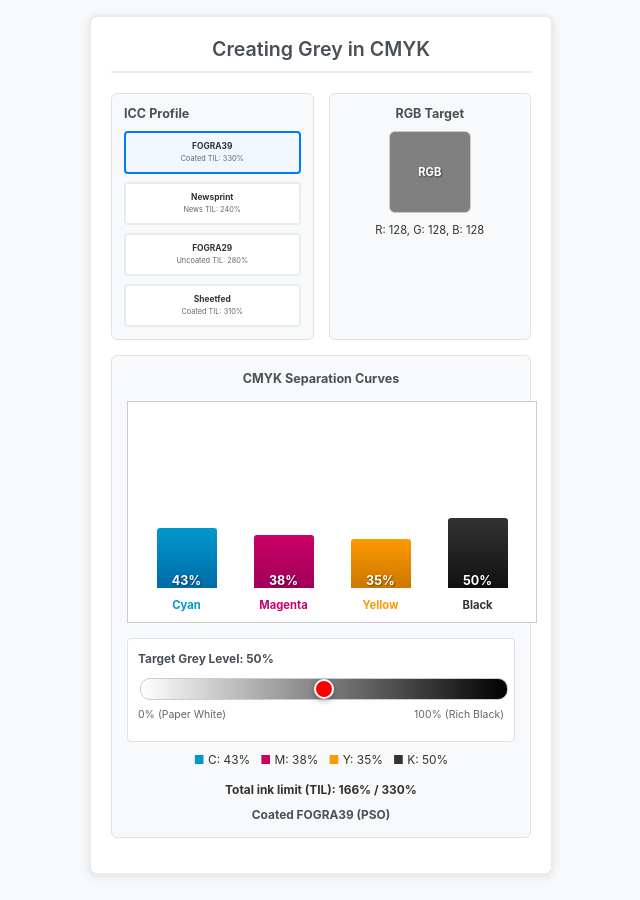
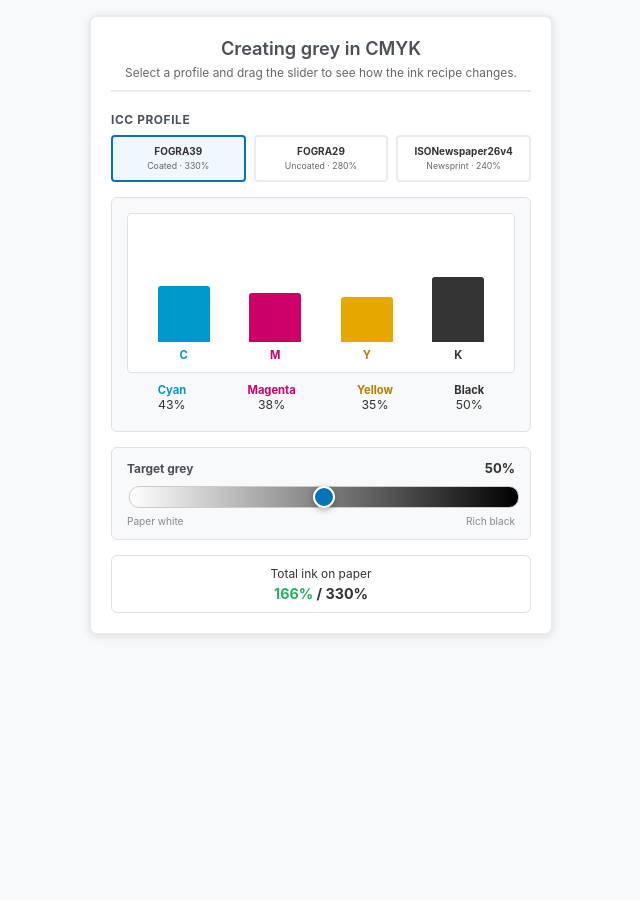
Before and after one commit to Leigh-code/Canvas, a Jekyll site: the page docs/grey-ramp.html, which Jekyll copies as it is, in a window 1280 px wide. Shown: the whole page, without its empty margins (319-959 px from the left). Built offline with Jekyll 4.4.1, drawn with Linux system fonts in a browser that asks for light colours.

Commit message:
Update grey-ramp.html

```diff
--- a/docs/grey-ramp.html
+++ b/docs/grey-ramp.html
@@ -33,34 +33,33 @@
 
         .header h1 {
             margin: 0;
-            font-size: 1.4em;
+            font-size: 1.3em;
             font-weight: 600;
             color: #495057;
         }
 
-        .main-layout {
-            display: grid;
-            grid-template-columns: 1fr 1fr;
-            gap: 15px;
+        .header p {
+            margin: 6px 0 0;
+            font-size: 0.85em;
+            color: #666;
+        }
+
+        /* Profile selector */
+        .profile-section {
             margin-bottom: 15px;
         }
 
-        .profile-section {
-            background: #f8f9fa;
-            border: 1px solid #dee2e6;
-            border-radius: 6px;
-            padding: 12px;
-        }
-
         .profile-section h4 {
-            margin: 0 0 10px 0;
-            font-size: 0.9em;
+            margin: 0 0 8px 0;
+            font-size: 0.85em;
             color: #495057;
+            text-transform: uppercase;
+            letter-spacing: 0.05em;
         }
 
         .profile-grid {
             display: grid;
-            grid-template-columns: 1fr;
+            grid-template-columns: repeat(3, 1fr);
             gap: 8px;
         }
 
@@ -68,63 +67,34 @@
             background: white;
             border: 2px solid #e9ecef;
             border-radius: 4px;
-            padding: 8px;
+            padding: 8px 6px;
             cursor: pointer;
-            transition: all 0.3s ease;
             text-align: center;
             font-size: 0.75em;
+            transition: all 0.2s ease;
         }
 
         .profile-card:hover {
-            border-color: #007bff;
-            transform: translateY(-1px);
+            border-color: #0374B5;
         }
 
         .profile-card.active {
-            border-color: #007bff;
+            border-color: #0374B5;
             background: #f0f7ff;
         }
 
         .profile-card strong {
             display: block;
-            font-size: 0.8em;
+            font-size: 0.95em;
+            margin-bottom: 2px;
         }
 
         .profile-card small {
-            font-size: 0.7em;
             color: #666;
         }
 
-        .rgb-section {
-            background: #f8f9fa;
-            border: 1px solid #dee2e6;
-            border-radius: 6px;
-            padding: 12px;
-            text-align: center;
-        }
-
-        .rgb-section h4 {
-            margin: 0 0 10px 0;
-            font-size: 0.9em;
-            color: #495057;
-        }
-
-        .colour-swatch {
-            width: 80px;
-            height: 80px;
-            margin: 0 auto 10px;
-            border-radius: 6px;
-            border: 1px solid #ccc;
-            display: flex;
-            align-items: center;
-            justify-content: center;
-            color: white;
-            font-weight: bold;
-            text-shadow: 1px 1px 2px rgba(0,0,0,0.5);
-            font-size: 0.8em;
-        }
-
-        .curves-section {
+        /* Bar chart */
+        .chart-section {
             background: #f8f9fa;
             border: 1px solid #dee2e6;
             border-radius: 6px;
@@ -132,24 +102,88 @@
             margin-bottom: 15px;
         }
 
-        .curves-section h4 {
-            margin: 0 0 15px 0;
-            font-size: 0.9em;
-            color: #495057;
-            text-align: center;
+        .chart-container {
+            width: 100%;
+            height: 160px;
+            background: white;
+            border: 1px solid #dee2e6;
+            border-radius: 4px;
+            padding: 10px;
+            display: flex;
+            align-items: flex-end;
+            justify-content: space-around;
+            margin-bottom: 10px;
+            box-sizing: border-box;
         }
 
-        .slider-section {
-            margin-top: 15px;
-            padding: 10px;
-            background: white;
-            border-radius: 4px;
-            border: 1px solid #dee2e6;
+        .bar-group {
+            display: flex;
+            flex-direction: column;
+            align-items: center;
+            width: 70px;
         }
 
-        .slider-container {
-            position: relative;
-            margin: 10px 0;
+        .bar {
+            width: 52px;
+            transition: height 0.3s ease;
+            border-radius: 3px 3px 0 0;
+            min-height: 2px;
+        }
+
+        .bar-label {
+            font-size: 0.8em;
+            font-weight: bold;
+            margin-top: 6px;
+        }
+
+        .cyan-bar   { background: #0099cc; }
+        .magenta-bar { background: #cc0066; }
+        .yellow-bar  { background: #e6a800; }
+        .black-bar   { background: #333333; }
+
+        /* Values display */
+        .values-row {
+            display: flex;
+            justify-content: space-around;
+            text-align: center;
+            font-size: 0.8em;
+            margin-bottom: 4px;
+        }
+
+        .value-item span.label {
+            display: block;
+            font-weight: bold;
+        }
+
+        .value-item span.num {
+            font-size: 1.1em;
+        }
+
+        /* Slider */
+        .slider-section {
+            background: #f8f9fa;
+            border: 1px solid #dee2e6;
+            border-radius: 6px;
+            padding: 12px 15px;
+            margin-bottom: 15px;
+        }
+
+        .slider-label {
+            display: flex;
+            justify-content: space-between;
+            align-items: baseline;
+            margin-bottom: 8px;
+            font-size: 0.85em;
+        }
+
+        .slider-label strong {
+            color: #495057;
+        }
+
+        .slider-label span {
+            font-size: 1.1em;
+            font-weight: bold;
+            color: #333;
         }
 
         .grey-slider {
@@ -164,267 +198,186 @@
 
         .grey-slider::-webkit-slider-thumb {
             appearance: none;
-            width: 20px;
-            height: 20px;
+            width: 22px;
+            height: 22px;
             border-radius: 50%;
-            background: #ff0000;
+            background: #0374B5;
             cursor: pointer;
             border: 2px solid white;
             box-shadow: 0 2px 6px rgba(0,0,0,0.3);
         }
 
         .grey-slider::-moz-range-thumb {
-            width: 20px;
-            height: 20px;
+            width: 22px;
+            height: 22px;
             border-radius: 50%;
-            background: #ff0000;
+            background: #0374B5;
             cursor: pointer;
             border: 2px solid white;
             box-shadow: 0 2px 6px rgba(0,0,0,0.3);
         }
 
-        .slider-labels {
+        .slider-ends {
             display: flex;
             justify-content: space-between;
-            font-size: 0.75em;
-            color: #666;
-            margin-top: 5px;
+            font-size: 0.72em;
+            color: #888;
+            margin-top: 4px;
         }
 
-        .current-values {
+        /* TIL display */
+        .til-display {
+            background: white;
+            border: 1px solid #dee2e6;
+            border-radius: 6px;
+            padding: 10px 15px;
             text-align: center;
             font-size: 0.85em;
-            margin: 10px 0;
         }
 
-        .profile-name {
-            text-align: center;
+        .til-display .til-numbers {
+            font-size: 1.2em;
             font-weight: bold;
-            font-size: 0.85em;
-            color: #495057;
-            margin-top: 10px;
+            margin-top: 4px;
         }
 
-        .chart-container {
-            width: 100%;
-            height: 200px;
-            border: 1px solid #ccc;
-            margin-bottom: 15px;
-            position: relative;
-            background: white;
-            padding: 10px;
-            display: flex;
-            align-items: end;
-            justify-content: space-around;
-        }
-
-        .bar-group {
-            display: flex;
-            flex-direction: column;
-            align-items: center;
-            width: 80px;
-        }
-
-        .bar {
-            width: 60px;
-            transition: height 0.3s ease;
-            margin-bottom: 5px;
-            border-radius: 3px 3px 0 0;
-            position: relative;
-            display: flex;
-            align-items: end;
-            justify-content: center;
-            color: white;
-            font-weight: bold;
-            font-size: 0.9em;
-            text-shadow: 1px 1px 2px rgba(0,0,0,0.5);
-        }
-
-        .bar-label {
-            font-size: 0.8em;
-            font-weight: bold;
-            margin-top: 5px;
-        }
-
-        .cyan-bar {
-            background: linear-gradient(to top, #006ba8, #0099cc);
-        }
-
-        .magenta-bar {
-            background: linear-gradient(to top, #a0005a, #cc0066);
-        }
-
-        .yellow-bar {
-            background: linear-gradient(to top, #cc7700, #ff9900);
-        }
-
-        .black-bar {
-            background: linear-gradient(to top, #111111, #333333);
-        }
+        .til-ok    { color: #27ae60; }
+        .til-warn  { color: #e67e22; }
+        .til-over  { color: #e74c3c; }
 
         @media (max-width: 450px) {
-            .main-layout {
-                grid-template-columns: 1fr;
-            }
-
-            .container {
-                margin: 0;
-                border-radius: 0;
-                max-width: none;
-                padding: 15px;
-            }
-
-            body {
-                padding: 5px;
-            }
+            .container { border-radius: 0; max-width: none; padding: 15px; }
+            body { padding: 5px; }
         }
     </style>
 </head>
 <body>
 <div class="container">
+
     <div class="header">
-            <h1>Creating Grey in CMYK</h1>
+        <h1>Creating grey in CMYK</h1>
+        <p>Select a profile and drag the slider to see how the ink recipe changes.</p>
     </div>
 
-        <div class="main-layout">
     <div class="profile-section">
-                <h4>ICC Profile</h4>
+        <h4>ICC profile</h4>
         <div class="profile-grid">
             <div class="profile-card active" data-profile="fogra39">
                 <strong>FOGRA39</strong>
-                        <small>Coated TIL: 330%</small>
+                <small>Coated · 330%</small>
+            </div>
+            <div class="profile-card" data-profile="fogra29">
+                <strong>FOGRA29</strong>
+                <small>Uncoated · 280%</small>
             </div>
             <div class="profile-card" data-profile="newsprint">
-                        <strong>Newsprint</strong>
-                        <small>News TIL: 240%</small>
-                    </div>
-                    <div class="profile-card" data-profile="uncoated">
-                        <strong>FOGRA29</strong>
-                        <small>Uncoated TIL: 280%</small>
-                    </div>
-                    <div class="profile-card" data-profile="sheetfed">
-                        <strong>Sheetfed</strong>
-                        <small>Coated TIL: 310%</small>
+                <strong>ISONewspaper26v4</strong>
+                <small>Newsprint · 240%</small>
             </div>
         </div>
     </div>
 
-            <div class="rgb-section">
-                <h4>RGB Target</h4>
-                <div class="colour-swatch" id="rgbSwatch">RGB</div>
-                <div id="rgbValues" style="font-size: 0.8em;">R: 128, G: 128, B: 128</div>
+    <div class="chart-section">
+        <div class="chart-container">
+            <div class="bar-group">
+                <div id="cyanBar" class="bar cyan-bar"></div>
+                <div class="bar-label" style="color:#0099cc;">C</div>
+            </div>
+            <div class="bar-group">
+                <div id="magentaBar" class="bar magenta-bar"></div>
+                <div class="bar-label" style="color:#cc0066;">M</div>
+            </div>
+            <div class="bar-group">
+                <div id="yellowBar" class="bar yellow-bar"></div>
+                <div class="bar-label" style="color:#b37d00;">Y</div>
+            </div>
+            <div class="bar-group">
+                <div id="blackBar" class="bar black-bar"></div>
+                <div class="bar-label" style="color:#333;">K</div>
             </div>
         </div>
 
-        <div class="curves-section">
-            <h4>CMYK Separation Curves</h4>
-            <div class="chart-container">
-                <div class="bar-group">
-                    <div id="cyanBar" class="bar cyan-bar" style="height: 70px;">50%</div>
-                    <div class="bar-label" style="color: #0099cc;">Cyan</div>
+        <div class="values-row">
+            <div class="value-item">
+                <span class="label" style="color:#0099cc;">Cyan</span>
+                <span class="num" id="cyanVal">—</span>
             </div>
-                <div class="bar-group">
-                    <div id="magentaBar" class="bar magenta-bar" style="height: 56px;">40%</div>
-                    <div class="bar-label" style="color: #cc0066;">Magenta</div>
+            <div class="value-item">
+                <span class="label" style="color:#cc0066;">Magenta</span>
+                <span class="num" id="magentaVal">—</span>
             </div>
-                <div class="bar-group">
-                    <div id="yellowBar" class="bar yellow-bar" style="height: 49px;">35%</div>
-                    <div class="bar-label" style="color: #ff9900;">Yellow</div>
+            <div class="value-item">
+                <span class="label" style="color:#b37d00;">Yellow</span>
+                <span class="num" id="yellowVal">—</span>
             </div>
-                <div class="bar-group">
-                    <div id="blackBar" class="bar black-bar" style="height: 140px;">100%</div>
-                    <div class="bar-label" style="color: #333333;">Black</div>
+            <div class="value-item">
+                <span class="label" style="color:#333;">Black</span>
+                <span class="num" id="blackVal">—</span>
+            </div>
         </div>
     </div>
 
     <div class="slider-section">
-                <label style="font-size: 0.85em; font-weight: bold; color: #495057;">Target Grey Level: <span id="greyDisplay">50%</span></label>
-                <div class="slider-container">
+        <div class="slider-label">
+            <strong>Target grey</strong>
+            <span id="greyDisplay">50%</span>
+        </div>
         <input type="range" id="greySlider" class="grey-slider" min="0" max="100" value="50" step="1">
-                    <div class="slider-labels">
-                        <span>0% (Paper White)</span>
-                        <span>100% (Rich Black)</span>
-                    </div>
+        <div class="slider-ends">
+            <span>Paper white</span>
+            <span>Rich black</span>
         </div>
     </div>
 
-            <div class="current-values">
-                <span style="color: #0099cc;">■</span> C: <span id="cyanPercent">18%</span> &nbsp;
-                <span style="color: #cc0066;">■</span> M: <span id="magentaPercent">10%</span> &nbsp;
-                <span style="color: #ff9900;">■</span> Y: <span id="yellowPercent">10%</span> &nbsp;
-                <span style="color: #333333;">■</span> K: <span id="blackPercent">30%</span>
-                <br><br>
-                <strong>Total ink limit (TIL): <span id="totalInk">68%</span> / <span id="inkLimit">330%</span></strong>
-            </div>
-
-            <div class="profile-name" id="profileName">Coated FOGRA39</div>
+    <div class="til-display">
+        <div>Total ink on paper</div>
+        <div class="til-numbers">
+            <span id="totalInk">—</span> / <span id="inkLimit">330%</span>
         </div>
     </div>
 
+</div>
+
 <script>
-        // Realistic CMYK data with proper ink limits and cyan dominance
     const profiles = {
         fogra39: {
-                name: "Coated FOGRA39 (PSO)",
+            name: "Coated FOGRA39",
             inkLimit: 330,
-                getCMYK: function(grey) {
-                    const t = grey / 100;
-                    if (grey === 0) return { c: 0, m: 0, y: 0, k: 0 };
-                    if (grey === 100) return { c: 85, m: 75, y: 70, k: 100 }; // Total: 330%
-
-                    // Scale linearly to rich black with cyan dominance
+            getCMYK: function(g) {
+                if (g === 0) return { c:0, m:0, y:0, k:0 };
+                const t = g / 100;
                 return {
-                        c: Math.round(85 * t),  // Highest to compensate for ink impurities
+                    c: Math.round(85 * t),
                     m: Math.round(75 * t),
-                        y: Math.round(70 * t),  // Lowest
+                    y: Math.round(70 * t),
                     k: Math.round(100 * t)
                 };
             }
         },
-            newsprint: {
-                name: "Newsprint Standard",
-                inkLimit: 240,
-                getCMYK: function(grey) {
-                    const t = grey / 100;
-                    if (grey === 0) return { c: 0, m: 0, y: 0, k: 0 };
-                    if (grey === 100) return { c: 55, m: 45, y: 40, k: 100 }; // Total: 240%
-
+        fogra29: {
+            name: "Uncoated FOGRA29",
+            inkLimit: 280,
+            getCMYK: function(g) {
+                if (g === 0) return { c:0, m:0, y:0, k:0 };
+                const t = g / 100;
                 return {
-                        c: Math.round(55 * t),  // Higher cyan for neutrality
-                        m: Math.round(45 * t),
-                        y: Math.round(40 * t),  // Lower yellow
-                        k: Math.round(100 * t)
-                    };
-                }
-            },
-            uncoated: {
-                name: "Uncoated FOGRA29 (PSO)",
-                inkLimit: 280,
-                getCMYK: function(grey) {
-                    const t = grey / 100;
-                    if (grey === 0) return { c: 0, m: 0, y: 0, k: 0 };
-                    if (grey === 100) return { c: 70, m: 55, y: 55, k: 100 }; // Total: 280%
-
-                    return {
-                        c: Math.round(70 * t),  // Highest cyan for uncoated neutrality
+                    c: Math.round(70 * t),
                     m: Math.round(55 * t),
                     y: Math.round(55 * t),
                     k: Math.round(100 * t)
                 };
             }
         },
-            sheetfed: {
-                name: "Sheetfed Premium",
-                inkLimit: 400,
-                getCMYK: function(grey) {
-                    const t = grey / 100;
-                    if (grey === 0) return { c: 0, m: 0, y: 0, k: 0 };
-                    if (grey === 100) return { c: 85, m: 65, y: 60, k: 100 }; // Total: 310%
-
+        newsprint: {
+            name: "Newsprint",
+            inkLimit: 240,
+            getCMYK: function(g) {
+                if (g === 0) return { c:0, m:0, y:0, k:0 };
+                const t = g / 100;
                 return {
-                        c: Math.round(85 * t),  // Highest cyan even in premium conditions
-                        m: Math.round(65 * t),
-                        y: Math.round(60 * t),  // Lowest
+                    c: Math.round(55 * t),
+                    m: Math.round(45 * t),
+                    y: Math.round(40 * t),
                     k: Math.round(100 * t)
                 };
             }
@@ -433,71 +386,53 @@
 
     let currentProfile = 'fogra39';
     let currentGrey = 50;
+    const MAX_HEIGHT = 130; // px
 
-        function updateDisplay() {
-            const rgbValue = Math.round(255 * (100 - currentGrey) / 100);
-            const cmykValues = profiles[currentProfile].getCMYK(currentGrey);
-            const totalInk = cmykValues.c + cmykValues.m + cmykValues.y + cmykValues.k;
+    function update() {
+        const cmyk = profiles[currentProfile].getCMYK(currentGrey);
+        const limit = profiles[currentProfile].inkLimit;
+        const total = cmyk.c + cmyk.m + cmyk.y + cmyk.k;
 
-            // Update grey level display with rich black notation
-            const greyText = currentGrey === 100 ? `${currentGrey}% (rich black)` : `${currentGrey}%`;
-            document.getElementById('greyDisplay').textContent = greyText;
+        // Slider label
+        document.getElementById('greyDisplay').textContent =
+            currentGrey === 100 ? '100% (rich black)' : currentGrey + '%';
 
-            // Update RGB swatch
-            document.getElementById('rgbSwatch').style.backgroundColor = `rgb(${rgbValue}, ${rgbValue}, ${rgbValue})`;
-            document.getElementById('rgbValues').textContent = `R: ${rgbValue}, G: ${rgbValue}, B: ${rgbValue}`;
+        // Bar heights
+        ['cyan','magenta','yellow','black'].forEach(ch => {
+            const val = cmyk[ch === 'cyan' ? 'c' : ch === 'magenta' ? 'm' : ch === 'yellow' ? 'y' : 'k'];
+            document.getElementById(ch + 'Bar').style.height = (val / 100 * MAX_HEIGHT) + 'px';
+            document.getElementById(ch.charAt(0).toUpperCase() === ch.charAt(0) ? ch + 'Val' :
+                ch + 'Val').textContent = val + '%';
+        });
 
-            // Update CMYK percentage displays
-            document.getElementById('cyanPercent').textContent = `${cmykValues.c}%`;
-            document.getElementById('magentaPercent').textContent = `${cmykValues.m}%`;
-            document.getElementById('yellowPercent').textContent = `${cmykValues.y}%`;
-            document.getElementById('blackPercent').textContent = `${cmykValues.k}%`;
+        // Value labels
+        document.getElementById('cyanVal').textContent    = cmyk.c + '%';
+        document.getElementById('magentaVal').textContent = cmyk.m + '%';
+        document.getElementById('yellowVal').textContent  = cmyk.y + '%';
+        document.getElementById('blackVal').textContent   = cmyk.k + '%';
 
-            // Update total ink coverage display
-            document.getElementById('totalInk').textContent = `${totalInk}%`;
-            document.getElementById('inkLimit').textContent = `${profiles[currentProfile].inkLimit}%`;
-
-            // Update bar chart
-            updateBarChart(cmykValues);
-
-            // Update profile name
-            document.getElementById('profileName').textContent = profiles[currentProfile].name;
+        // TIL
+        const tilEl = document.getElementById('totalInk');
+        tilEl.textContent = total + '%';
+        document.getElementById('inkLimit').textContent = limit + '%';
+        tilEl.className = total > limit ? 'til-over' : total > limit * 0.9 ? 'til-warn' : 'til-ok';
     }
 
-        function updateBarChart(cmykValues) {
-            const maxHeight = 140; // Reduced maximum bar height in pixels
-
-            // Update bar heights and text (scale to max height)
-            document.getElementById('cyanBar').style.height = `${(cmykValues.c / 100) * maxHeight}px`;
-            document.getElementById('cyanBar').textContent = `${cmykValues.c}%`;
-
-            document.getElementById('magentaBar').style.height = `${(cmykValues.m / 100) * maxHeight}px`;
-            document.getElementById('magentaBar').textContent = `${cmykValues.m}%`;
-
-            document.getElementById('yellowBar').style.height = `${(cmykValues.y / 100) * maxHeight}px`;
-            document.getElementById('yellowBar').textContent = `${cmykValues.y}%`;
-
-            document.getElementById('blackBar').style.height = `${(cmykValues.k / 100) * maxHeight}px`;
-            document.getElementById('blackBar').textContent = `${cmykValues.k}%`;
-        }
-
-        // Event listeners
-        document.getElementById('greySlider').addEventListener('input', function(e) {
-            currentGrey = parseInt(e.target.value);
-            updateDisplay();
+    document.getElementById('greySlider').addEventListener('input', function() {
+        currentGrey = parseInt(this.value);
+        update();
     });
 
     document.querySelectorAll('.profile-card').forEach(card => {
         card.addEventListener('click', function() {
             document.querySelectorAll('.profile-card').forEach(c => c.classList.remove('active'));
             this.classList.add('active');
-                currentProfile = this.getAttribute('data-profile');
-                updateDisplay();
+            currentProfile = this.dataset.profile;
+            update();
         });
     });
 
-        // Initial display
-        updateDisplay();
+    update();
 </script>
 </body>
 </html>
```
Also changed, not shown: other parts of docs/grey-ramp.html (+1 -1 lines). Lines whose indentation alone changed are shown as unchanged.
